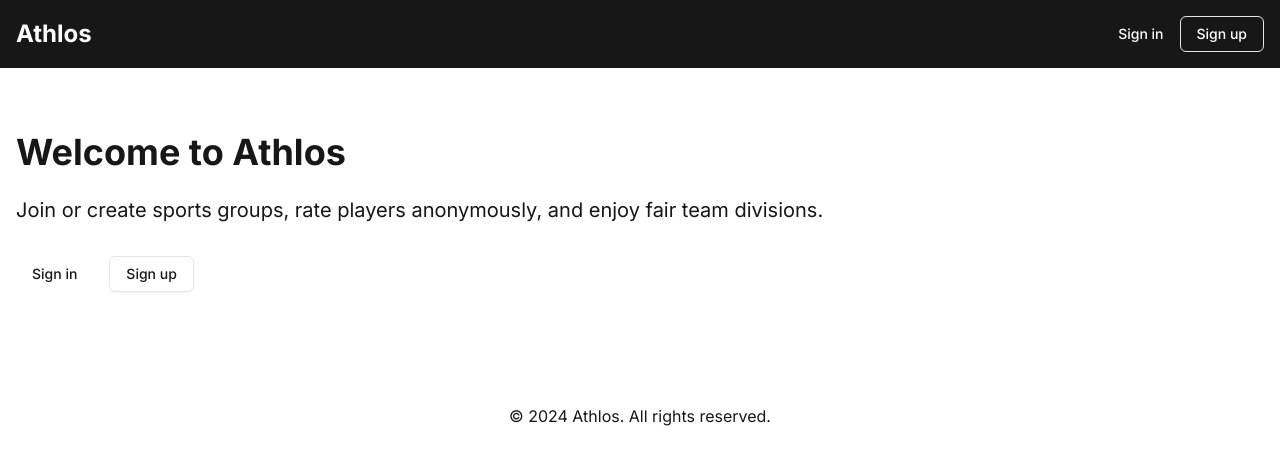
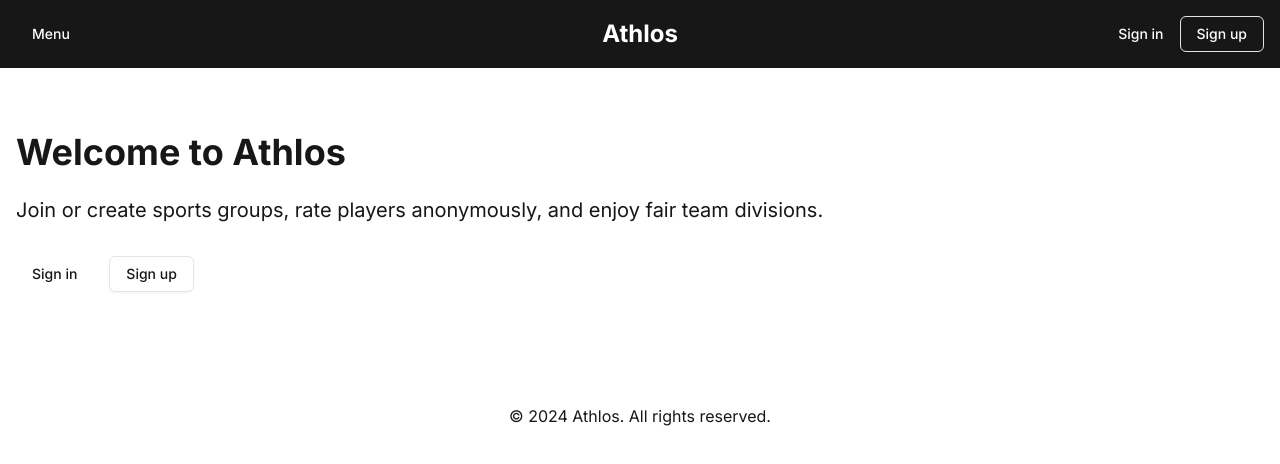
Before and after one commit to dwk601/Athlos, a Next.js app: page / in a window 1280 px wide. Shown: the top 464 px of the page. Built offline with nearby package versions, Linux system fonts and the light colour scheme; no server answers.

Commit message:
Update header.tsx
Refactor header component to include dropdown menu for navigation

```diff
--- a/components/header.tsx
+++ b/components/header.tsx
@@ -1,6 +1,12 @@
 import Link from "next/link";
-
 import dynamic from 'next/dynamic';
+import {
+  DropdownMenu,
+  DropdownMenuContent,
+  DropdownMenuItem,
+  DropdownMenuTrigger,
+} from "@/components/ui/dropdown-menu";
+import { Button } from "@/components/ui/button";
 
 const AuthButtons = dynamic(() => import('./auth-buttons'), { ssr: false });
 
@@ -8,9 +14,27 @@ export default function Header() {
   return (
     <header className="bg-primary text-white p-4">
       <div className="container mx-auto flex justify-between items-center">
-        <Link href="/" className="text-2xl font-bold">
+        <DropdownMenu>
+          <DropdownMenuTrigger asChild>
+            <Button variant="ghost" className="text-white">Menu</Button>
+          </DropdownMenuTrigger>
+          <DropdownMenuContent>
+            <DropdownMenuItem>
+              <Link href="/dashboard">Dashboard</Link>
+            </DropdownMenuItem>
+            <DropdownMenuItem>
+              <Link href="/groups">Groups</Link>
+            </DropdownMenuItem>
+            <DropdownMenuItem>
+              <Link href="/profile">Profile</Link>
+            </DropdownMenuItem>
+          </DropdownMenuContent>
+        </DropdownMenu>
+
+        <Link href="/" className="text-2xl font-bold absolute left-1/2 transform -translate-x-1/2">
           Athlos
         </Link>
+
         <nav>
           <AuthButtons />
         </nav>
```
